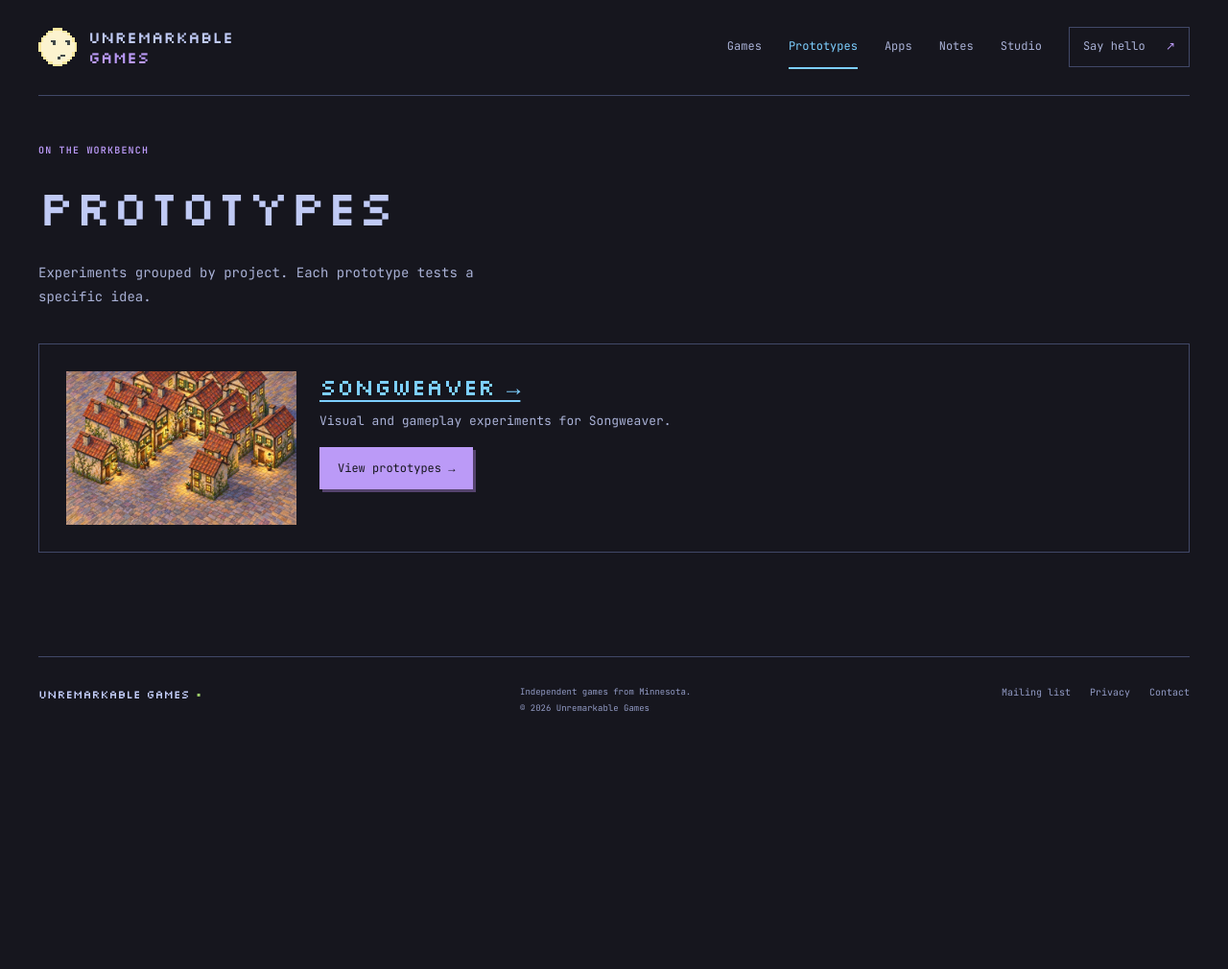
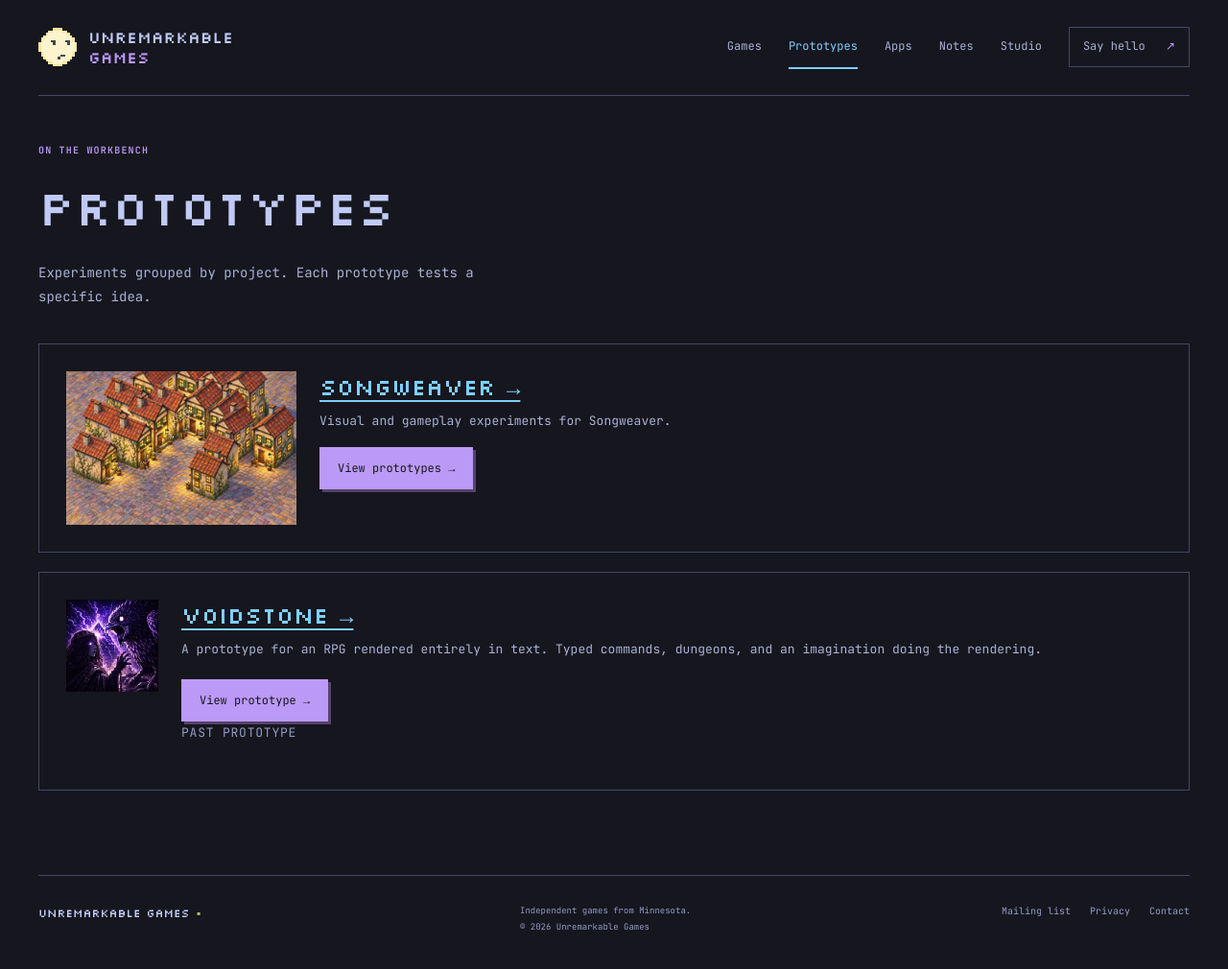
Before and after one commit to unremarkablegames/unremarkablegames.github.io, a Jekyll site: the page built from prototypes/index.md, in a window 1280 px wide. Shown: the whole page at 96% size. Built offline with Jekyll 4.4.1, drawn with Linux system fonts in a browser that asks for light colours; before the commit the page ends 900 px from its top, so only the background shows below that.

Commit message:
feat: include Voidstone in prototype index

```diff
--- a/prototypes/index.md
+++ b/prototypes/index.md
@@ -11,3 +11,8 @@ permalink: /prototypes/
   <a class="prototype-preview" href="/prototypes/songweaver/" tabindex="-1" aria-hidden="true"><img src="/assets/img/songweaver-preview.jpg" width="600" height="400" alt="" loading="lazy"></a>
   <div><h2><a href="/prototypes/songweaver/">Songweaver →</a></h2><p>Visual and gameplay experiments for Songweaver.</p><a class="btn btn-light" href="/prototypes/songweaver/">View prototypes →</a></div>
 </article>
+
+<article class="prototype">
+  <img src="/assets/img/voidstone_icon.webp" width="96" height="96" alt="" loading="lazy">
+  <div><h2><a href="/games/voidstone">Voidstone →</a></h2><p>A prototype for an RPG rendered entirely in text. Typed commands, dungeons, and an imagination doing the rendering.</p><a class="btn btn-light" href="/games/voidstone">View prototype →</a><p class="platform">Past prototype</p></div>
+</article>
```
